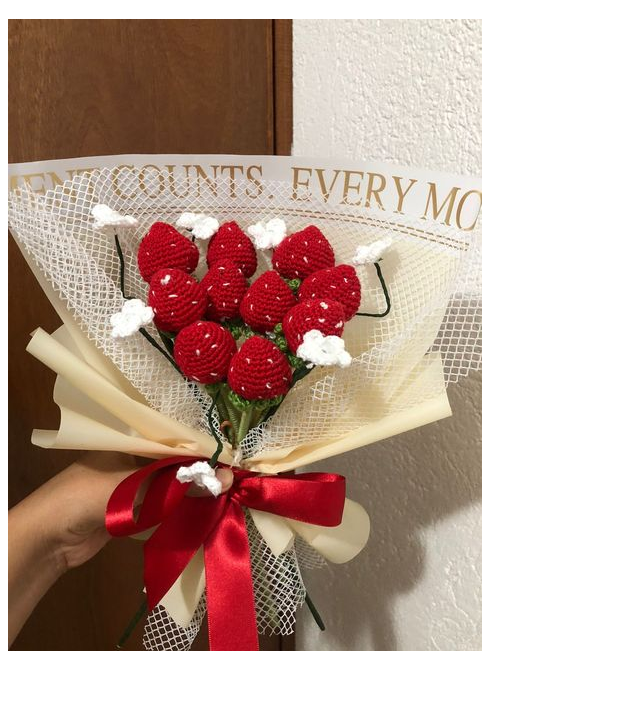
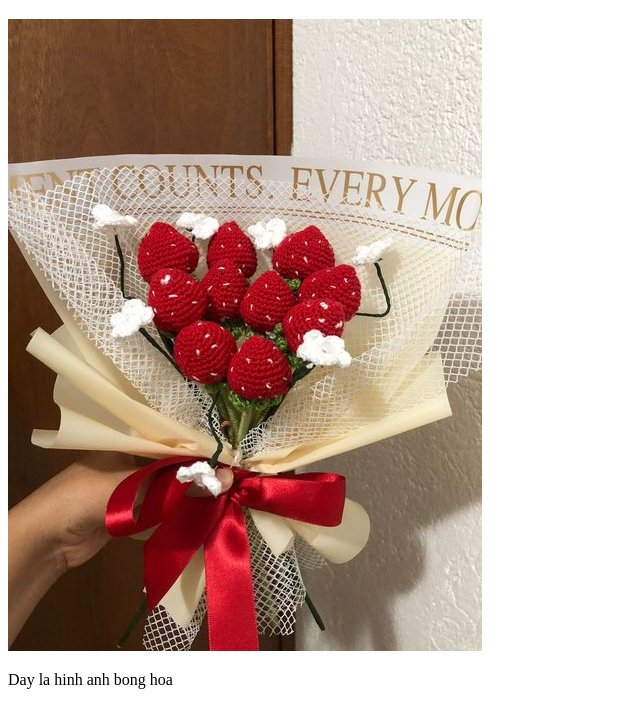
Before and after one commit to YoiYoiD/HocGitHub2, a plain HTML site: page More.html in a window 1280 px wide. Shown: the part 61-788 px from the top of the page, without its empty margins (0-640 px from the left). Drawn offline with Linux system fonts and the light colour scheme.

Commit message:
Sua doi lan 1

```diff
--- a/More.html
+++ b/More.html
@@ -8,5 +8,6 @@
   <body>
     <h1>Link vao nay</h1>
     <img src="./img/hoa.jpg" alt="hoa" />
+    <p>Day la hinh anh bong hoa</p>
   </body>
 </html>
```
